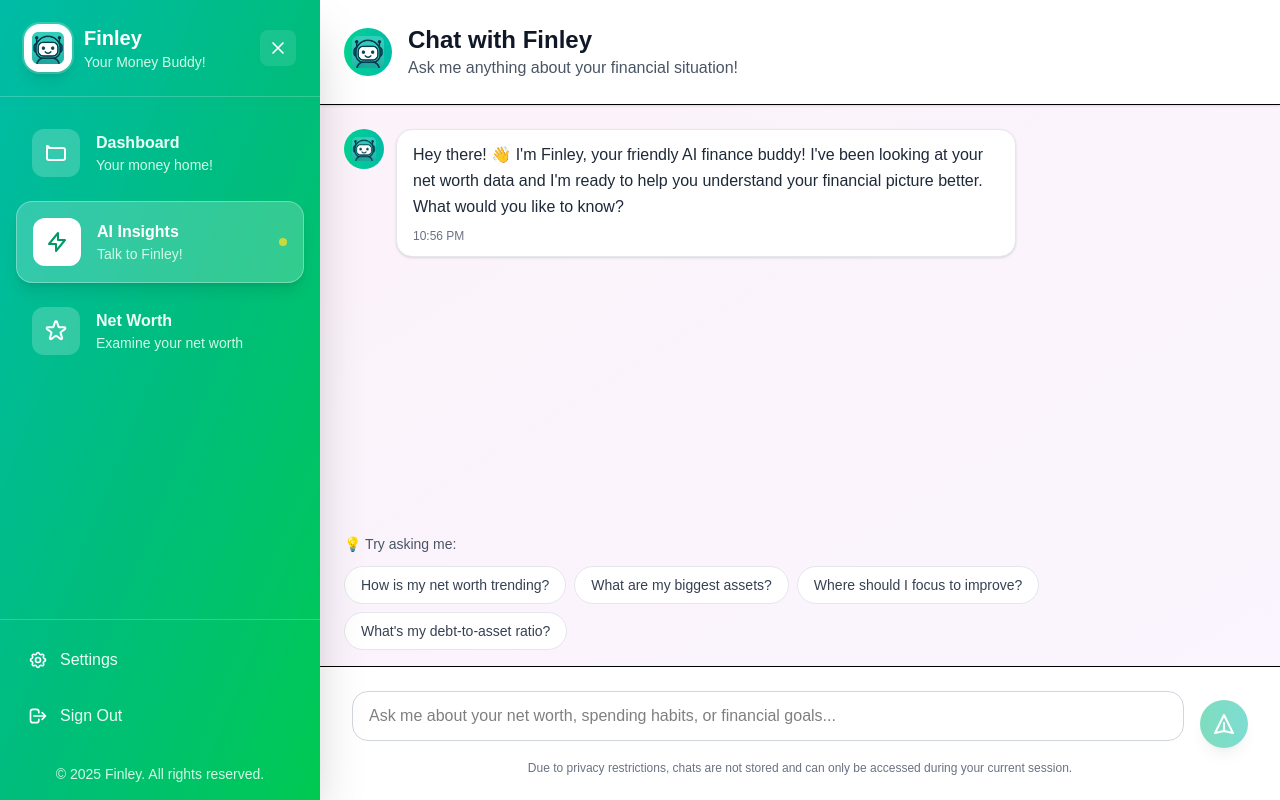
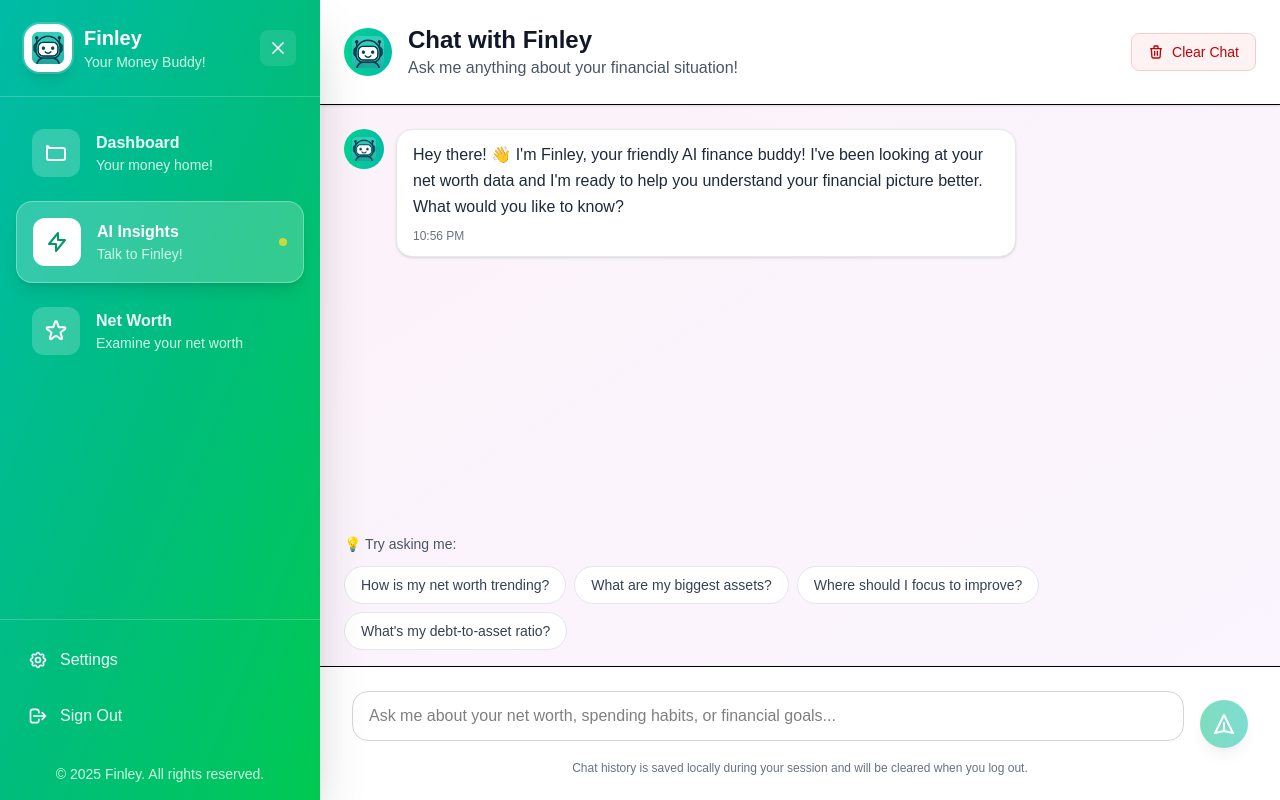
Before and after one commit to fconiglione/Finley, a Next.js app: page /app/insights in a window 1280 px wide. Built offline with nearby package versions, Linux system fonts and the light colour scheme; sample sign-in values are in the browser's storage.

Commit message:
fixed chat history

```diff
--- a/src/app/app/insights/page.tsx
+++ b/src/app/app/insights/page.tsx
@@ -7,17 +7,50 @@ import Sidebar from '../../components/Sidebar/Sidebar';
 
 export default function Insights() {
     const [sidebarOpen, setSidebarOpen] = useState(true);
-    const [messages, setMessages] = useState([
-        {
+    const [messages, setMessages] = useState<any[]>([]);
+    const [inputMessage, setInputMessage] = useState('');
+    const [isTyping, setIsTyping] = useState(false);
+    const messagesEndRef = useRef<HTMLDivElement>(null);
+
+    // Load messages from localStorage on mount
+    useEffect(() => {
+        const savedMessages = localStorage.getItem('finley_chat_history');
+        if (savedMessages) {
+            try {
+                const parsedMessages = JSON.parse(savedMessages);
+                // Convert timestamp strings back to Date objects
+                const messagesWithDates = parsedMessages.map((msg: any) => ({
+                    ...msg,
+                    timestamp: new Date(msg.timestamp)
+                }));
+                setMessages(messagesWithDates);
+            } catch (error) {
+                console.error('Error loading chat history:', error);
+                // Set default message if parsing fails
+                setMessages([{
                     id: 1,
                     type: 'bot',
                     message: "Hey there! 👋 I'm Finley, your friendly AI finance buddy! I've been looking at your net worth data and I'm ready to help you understand your financial picture better. What would you like to know?",
                     timestamp: new Date()
+                }]);
             }
-    ]);
-    const [inputMessage, setInputMessage] = useState('');
-    const [isTyping, setIsTyping] = useState(false);
-    const messagesEndRef = useRef<HTMLDivElement>(null);
+        } else {
+            // Set default message for first visit
+            setMessages([{
+                id: 1,
+                type: 'bot',
+                message: "Hey there! 👋 I'm Finley, your friendly AI finance buddy! I've been looking at your net worth data and I'm ready to help you understand your financial picture better. What would you like to know?",
+                timestamp: new Date()
+            }]);
+        }
+    }, []);
+
+    // Save messages to localStorage whenever messages change (but not on initial load)
+    useEffect(() => {
+        if (messages.length > 0) {
+            localStorage.setItem('finley_chat_history', JSON.stringify(messages));
+        }
+    }, [messages]);
 
     const formatMessage = (text: string) => {
         // Convert **bold** to <strong>
@@ -115,6 +148,18 @@ export default function Insights() {
         }
     };
 
+    const clearChatHistory = () => {
+        if (confirm('Are you sure you want to clear your chat history? This action cannot be undone.')) {
+            localStorage.removeItem('finley_chat_history');
+            setMessages([{
+                id: Date.now(),
+                type: 'bot',
+                message: "Hey there! 👋 I'm Finley, your friendly AI finance buddy! I've been looking at your net worth data and I'm ready to help you understand your financial picture better. What would you like to know?",
+                timestamp: new Date()
+            }]);
+        }
+    };
+
     return (
         <div className="min-h-screen bg-gradient-to-br from-pink-50 to-purple-50">
             <Sidebar isOpen={sidebarOpen} onToggle={() => setSidebarOpen(!sidebarOpen)} />
@@ -124,6 +169,7 @@ export default function Insights() {
                 <div className="flex flex-col h-screen">
                     {/* Header */}
                     <div className={`bg-white shadow-sm border-b p-6 transition-all duration-300 ease-in-out ${!sidebarOpen ? 'pl-[8%]' : ''}`}>
+                        <div className="flex items-center justify-between">
                             <div className="flex items-center space-x-4">
                                 <div className="w-12 h-12 bg-gradient-to-r from-emerald-400 to-teal-500 rounded-full flex items-center justify-center p-2">
                                     <img src="/logo.png" alt="Finley" className="w-full h-full object-contain" />
@@ -132,6 +178,19 @@ export default function Insights() {
                                     <h1 className="text-2xl font-bold text-gray-900">Chat with Finley</h1>
                                     <p className="text-gray-600">Ask me anything about your financial situation!</p>
                                 </div>
+                            </div>
+
+                            {/* Clear Chat History Button */}
+                            <button
+                                onClick={clearChatHistory}
+                                className="flex items-center space-x-2 px-4 py-2 bg-red-50 hover:bg-red-100 border border-red-200 rounded-lg text-red-700 hover:text-red-800 transition-colors cursor-pointer"
+                                title="Clear chat history"
+                            >
+                                <svg className="w-4 h-4" fill="none" stroke="currentColor" viewBox="0 0 24 24">
+                                    <path strokeLinecap="round" strokeLinejoin="round" strokeWidth={2} d="M19 7l-.867 12.142A2 2 0 0116.138 21H7.862a2 2 0 01-1.995-1.858L5 7m5 4v6m4-6v6m1-10V4a1 1 0 00-1-1h-4a1 1 0 00-1 1v3M4 7h16" />
+                                </svg>
+                                <span className="text-sm font-medium">Clear Chat</span>
+                            </button>
                         </div>
                     </div>
 
@@ -239,7 +298,7 @@ export default function Insights() {
 
                         <div className="text-center mt-3">
                             <p className="text-xs text-gray-500">
-                                Due to privacy restrictions, chats are not stored and can only be accessed during your current session.
+                                Chat history is saved locally during your session and will be cleared when you log out.
                             </p>
                         </div>
                     </div>
--- a/src/app/components/Sidebar/Sidebar.tsx
+++ b/src/app/components/Sidebar/Sidebar.tsx
@@ -72,6 +72,8 @@ export default function Sidebar({ isOpen = true, onToggle }: SidebarProps) {
         //   sameSite: 'strict',
         // });
         localStorage.removeItem('token');
+        // Clear chat history on logout
+        localStorage.removeItem('finley_chat_history');
       }
       router.push('/login');
     }
```
Lines whose indentation alone changed are shown as unchanged.
